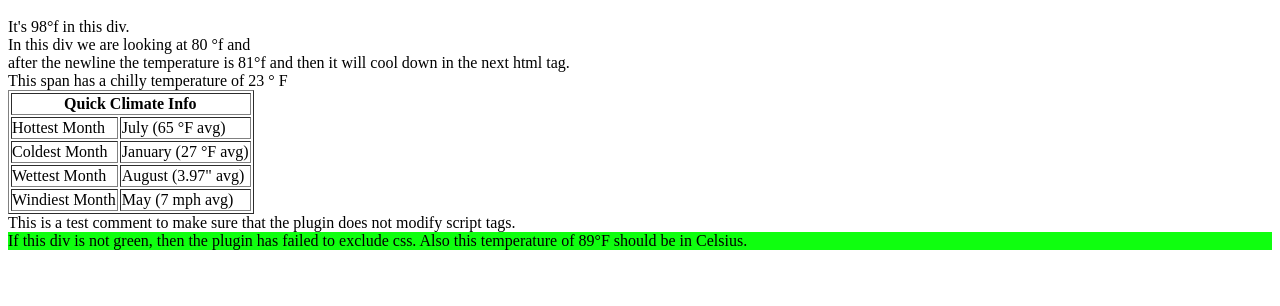
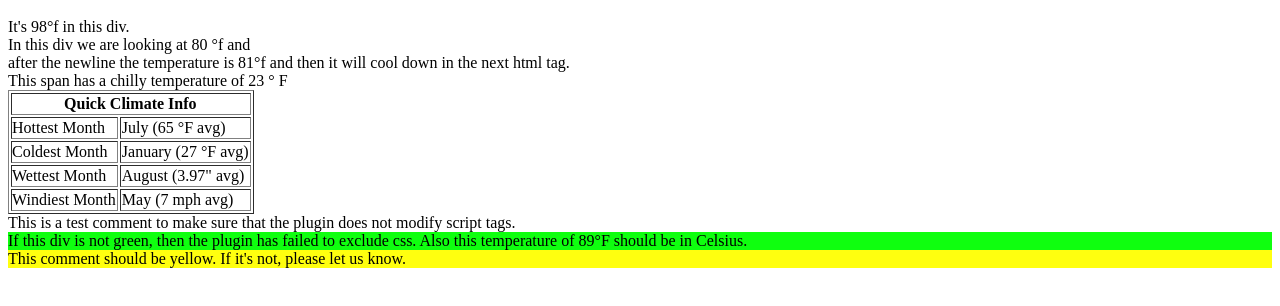
Before and after one commit to IngaFeick/eurofox, a browser extension: page testpage/test.html in a window 1280 px wide. Shown: the part 48-354 px from the top of the page. Drawn offline with Linux system fonts and the light colour scheme.

Commit message:
Add test case for <style>

```diff
--- a/testpage/test.html
+++ b/testpage/test.html
@@ -1,5 +1,6 @@
 <html>
 <head>
+	<title>Test page for the Eurofox plugin for Firefox</title>
 	<meta charset="UTF-8">
 </head>
 <body><h1>This header contains a temperature of ° 89 F </h1>
@@ -19,5 +20,11 @@
 document.getElementById("0F0F0F").innerHTML = "This is a test comment to make sure that the plugin does not modify script tags.";
 </script>
 <span style="background-color:red"><div style="background-color:#0FFF0F">If this div is not green, then the plugin has failed to exclude css. Also this temperature of 89°F should be in Celsius.</div></span>
+<div class="yellow">This comment should be yellow. If it's not, please let us know.</div>
+<style>
+.yellow {
+  background-color: #FFFF0F;
+}
+</style>
 </body>
 </html>
```
